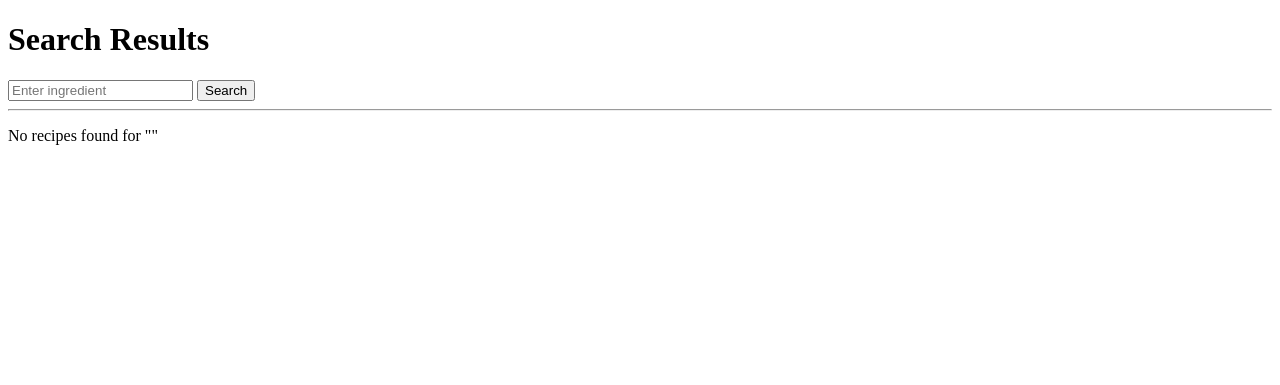
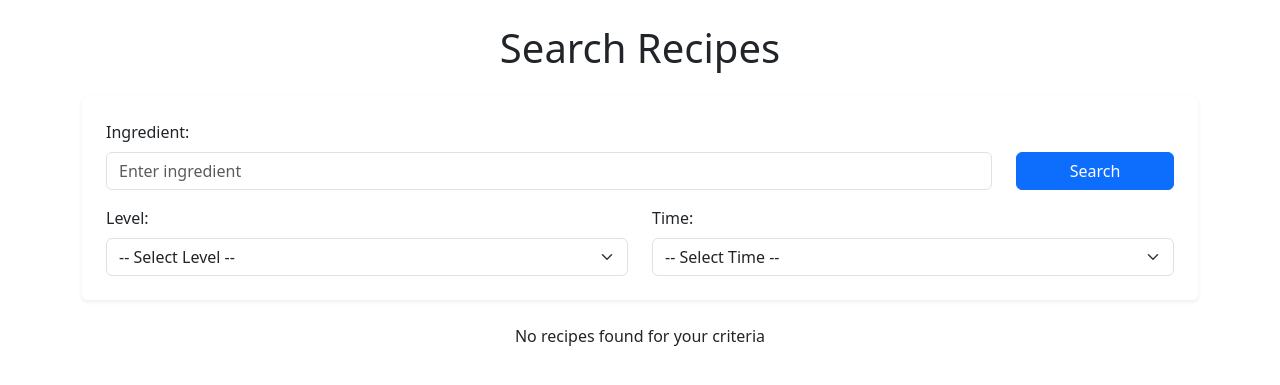
Before and after one commit to hhwwan/web-crawling_Team2, a Django app: page / in a window 1280 px wide. Shown: the top 385 px of the page. Run offline with Django 5.2, Linux system fonts and the light colour scheme.

Commit message:
메인 페이지 추가

```diff
--- a/django_project/myproject/myapp/views.py
+++ b/django_project/myproject/myapp/views.py
@@ -9,19 +9,100 @@
     return recipes
 
 
+# 메인 페이지 뷰 함수
 def index(request):
     recipes = load_recipes()  # JSON 데이터 로드
-    query = request.GET.get("ingredient", "")  # URL에서 'ingredient' 파라미터 가져오기
-    filtered_recipes = []
 
-    if query:
-        # 입력받은 재료가 포함된 레시피 필터링
-        for recipe in recipes:
-            ingredients = recipe.get("Ingredients", {})
-            if query in ingredients:
-                filtered_recipes.append(recipe)
+    # GET 파라미터
+    query = request.GET.get("ingredient", "")  # 재료 검색
+    selected_level = request.GET.get("level", "")  # Level 검색
+    selected_time = request.GET.get("time", "")  # Time 검색
 
-    return render(request, "index.html", {"recipes": filtered_recipes, "query": query})
+    # 메시지 초기화
+    error_message = None
+
+    # 초기 상태 처리
+    if not request.GET:  # GET 요청에 아무런 파라미터도 없을 경우
+        return render(
+            request,
+            "index.html",
+            {
+                "recipes": [],  # 빈 리스트 전달
+                "query": "",
+                "unique_levels": sorted(set(recipe["Level"] for recipe in recipes)),
+                "selected_level": "",
+                "selected_time": "",
+                "error_message": None,
+            },
+        )
+
+    # 빈 검색어 처리
+    if not query.strip():
+        error_message = "검색어를 입력해주세요."
+        filtered_recipes = []
+    else:
+        # 레시피 필터링
+        filtered_recipes = recipes
+        if query:
+            filtered_recipes = [
+                recipe
+                for recipe in filtered_recipes
+                if query in recipe.get("Ingredients", {})
+            ]
+        if selected_level:
+            filtered_recipes = [
+                recipe
+                for recipe in filtered_recipes
+                if recipe.get("Level") == selected_level
+            ]
+        if selected_time:
+            filtered_recipes = filter_by_time(filtered_recipes, selected_time)
+
+    # 고유한 Level 값 추출
+    unique_levels = sorted(set(recipe["Level"] for recipe in recipes))
+
+    return render(
+        request,
+        "index.html",
+        {
+            "recipes": filtered_recipes,
+            "query": query,
+            "unique_levels": unique_levels,
+            "selected_level": selected_level,
+            "selected_time": selected_time,
+            "error_message": error_message,
+        },
+    )
+
+
+# Time 필터 함수
+def filter_by_time(recipes, time_range):
+    time_mappings = {
+        "10미만": lambda t: t < 10,
+        "10분대": lambda t: 10 <= t < 20,
+        "20분대": lambda t: 20 <= t < 30,
+        "30분대": lambda t: 30 <= t < 40,
+        "40분대": lambda t: 40 <= t < 50,
+        "50분대": lambda t: 50 <= t < 60,
+        "60이상": lambda t: t >= 60,
+    }
+
+    if time_range not in time_mappings:
+        return recipes
+
+    # Time 값을 숫자로 변환
+    def parse_time(recipe_time):
+        try:
+            return int(recipe_time.split("분")[0])
+        except ValueError:
+            return 999  # "60분 이상" 같은 경우를 처리
+
+    # 필터 적용
+    return [
+        recipe
+        for recipe in recipes
+        if time_mappings[time_range](parse_time(recipe.get("Time", "999분")))
+    ]
 
 
 # 상세 정보 뷰 함수
--- a/django_project/templates/index.html
+++ b/django_project/templates/index.html
@@ -1,34 +1,92 @@
+{% load static %}
+
 <!DOCTYPE html>
 <html>
 <head>
-    <title>Search Results</title>
+    <title>Search Recipes</title>
+    <!-- 부트스트랩 CSS -->
+    <link href="https://cdn.jsdelivr.net/npm/bootstrap@5.3.2/dist/css/bootstrap.min.css" rel="stylesheet">
+    <!-- 로컬 CSS -->
+    <link rel="stylesheet" type="text/css" href="{% static 'css/style.css' %}">
 </head>
 <body>
-    <h1>Search Results</h1>
+    <div class="container">
+        <!-- 중앙 정렬된 제목 -->
+        <h1 class="text-center my-4">Search Recipes</h1>
 
-    <form method="get" action="{% url 'index' %}">
-        <input type="text" name="ingredient" placeholder="Enter ingredient" value="{{ query }}">
-        <button type="submit">Search</button>
+        <!-- 검색 폼 -->
+        <form class="search-form shadow-sm p-4 mb-4 bg-white rounded" method="get" action="{% url 'index' %}">
+            <div class="row mb-3">
+                <!-- Ingredient 검색칸 -->
+                <div class="col-12 col-md-10">
+                    <label for="ingredient" class="form-label">Ingredient:</label>
+                    <input type="text" id="ingredient" name="ingredient" class="form-control" placeholder="Enter ingredient" value="{{ query }}">
+                </div>
+                <!-- Search 버튼 -->
+                <div class="col-12 col-md-2 d-flex align-items-end justify-content-end">
+                    <button type="submit" class="btn btn-primary w-100">Search</button>
+                </div>
+            </div>
+            <div class="row">
+                <!-- Level 선택 -->
+                <div class="col-md-6">
+                    <label for="level" class="form-label">Level:</label>
+                    <select id="level" name="level" class="form-select">
+                        <option value="">-- Select Level --</option>
+                        {% for level in unique_levels %}
+                            <option value="{{ level }}" {% if level == selected_level %}selected{% endif %}>{{ level }}</option>
+                        {% endfor %}
+                    </select>
+                </div>
+                <!-- Time 선택 -->
+                <div class="col-md-6">
+                    <label for="time" class="form-label">Time:</label>
+                    <select id="time" name="time" class="form-select">
+                        <option value="">-- Select Time --</option>
+                        <option value="10미만" {% if selected_time == "10미만" %}selected{% endif %}>10분 미만</option>
+                        <option value="10분대" {% if selected_time == "10분대" %}selected{% endif %}>10분대</option>
+                        <option value="20분대" {% if selected_time == "20분대" %}selected{% endif %}>20분대</option>
+                        <option value="30분대" {% if selected_time == "30분대" %}selected{% endif %}>30분대</option>
+                        <option value="40분대" {% if selected_time == "40분대" %}selected{% endif %}>40분대</option>
+                        <option value="50분대" {% if selected_time == "50분대" %}selected{% endif %}>50분대</option>
+                        <option value="60이상" {% if selected_time == "60이상" %}selected{% endif %}>60분 이상</option>
+                    </select>
+                </div>
+            </div>
         </form>
 
-    <hr>
+        <!-- 에러 메시지 -->
+        {% if error_message %}
+            <p class="error-message text-center">{{ error_message }}</p>
+        {% endif %}
 
+        <!-- 검색 결과 -->
+        <div class="row">
             {% if recipes %}
-        <ul>
                 {% for recipe in recipes %}
-                <li>
-                    <a href="{% url 'recipe_detail' recipe.ID %}">
-                        <h2>{{ recipe.Title }}</h2>
+                    <div class="col-md-6 recipe-card">
+                        <div class="card shadow-sm">
+                            <div class="card-body">
+                                <h5 class="card-title">
+                                    <a href="{% url 'recipe_detail' recipe.ID %}" class="text-decoration-none">
+                                        {{ recipe.Title }}
                                     </a>
-                    <p><strong>Serving:</strong> {{ recipe.Serving }}</p>
-                    <p><strong>Time:</strong> {{ recipe.Time }}</p>
-                    <p><strong>Level:</strong> {{ recipe.Level }}</p>
-                    <p><strong>Ingredients:</strong> {{ recipe.Ingredients|join:", " }}</p>
-                </li>
+                                </h5>
+                                <p class="card-text"><strong>Serving:</strong> {{ recipe.Serving }}</p>
+                                <p class="card-text"><strong>Time:</strong> {{ recipe.Time }}</p>
+                                <p class="card-text"><strong>Level:</strong> {{ recipe.Level }}</p>
+                                <p class="card-text"><strong>Ingredients:</strong> {{ recipe.Ingredients|join:", " }}</p>
+                            </div>
+                        </div>
+                    </div>
                 {% endfor %}
-        </ul>
             {% else %}
-        <p>No recipes found for "{{ query }}"</p>
+                <p class="text-center">No recipes found for your criteria</p>
             {% endif %}
+        </div>
+    </div>
+
+    <!-- 부트스트랩 JS -->
+    <script src="https://cdn.jsdelivr.net/npm/bootstrap@5.3.2/dist/js/bootstrap.bundle.min.js"></script>
 </body>
 </html>
```
Also changed, not shown: django_project/myproject/myproject/settings.py (+7 -0 lines). Lines whose indentation alone changed are shown as unchanged.
